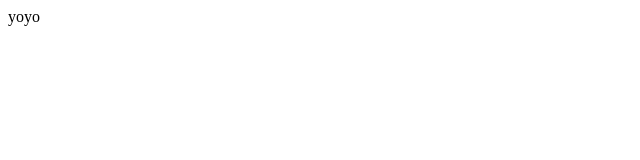
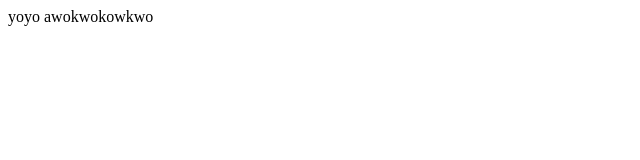
Before and after one commit to DimasMids444/yoyo, a plain HTML site: page index.html in a window 1280 px wide. Shown: the whole page, without its empty margins (0-640 px from the left). Drawn offline with Linux system fonts and the light colour scheme.

Commit message:
first commit

```diff
--- a/index.html
+++ b/index.html
@@ -8,6 +8,6 @@
 </head>
 <body>
     yoyo
-
+    awokwokowkwo
 </body>
 </html>
```
